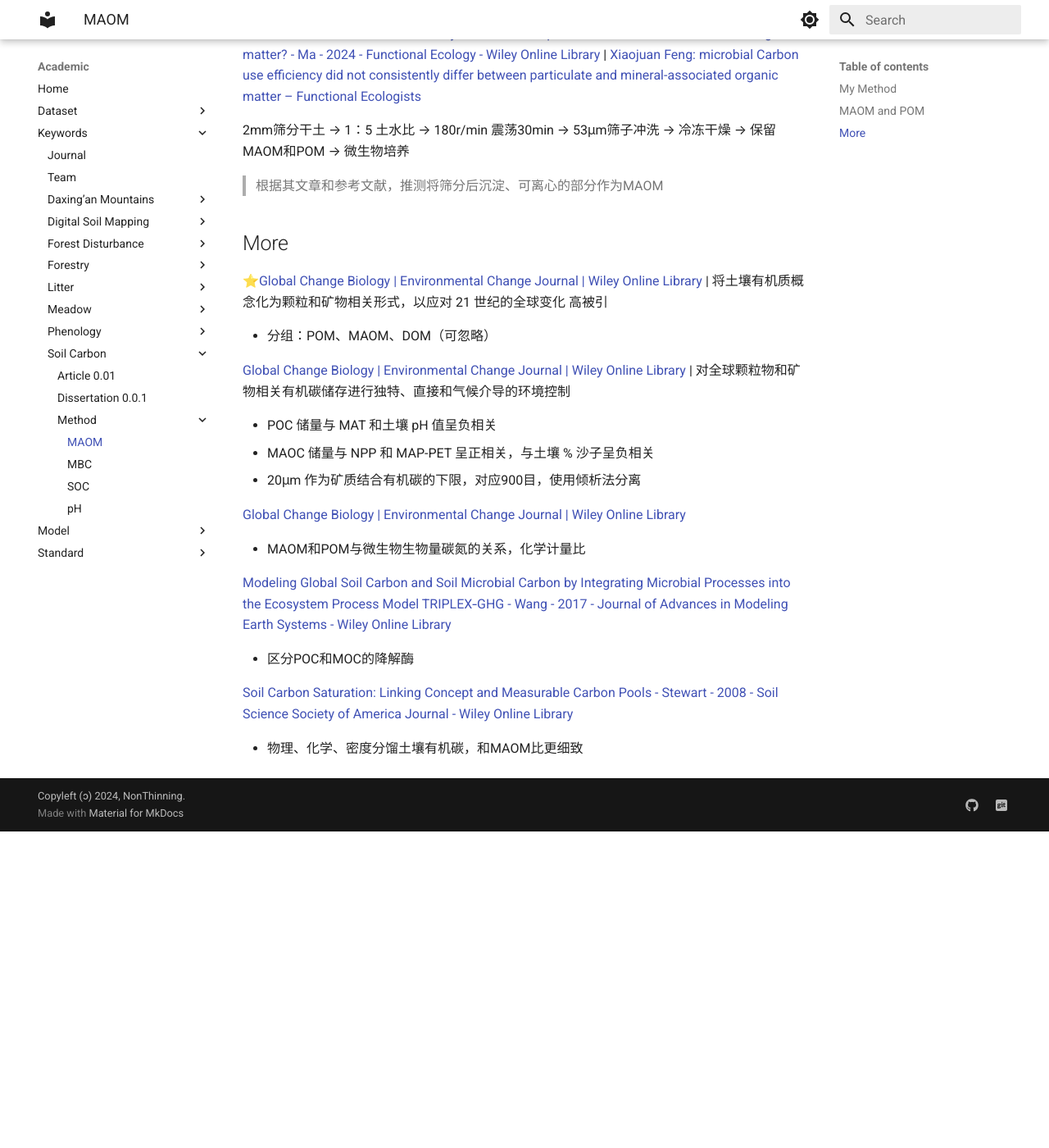
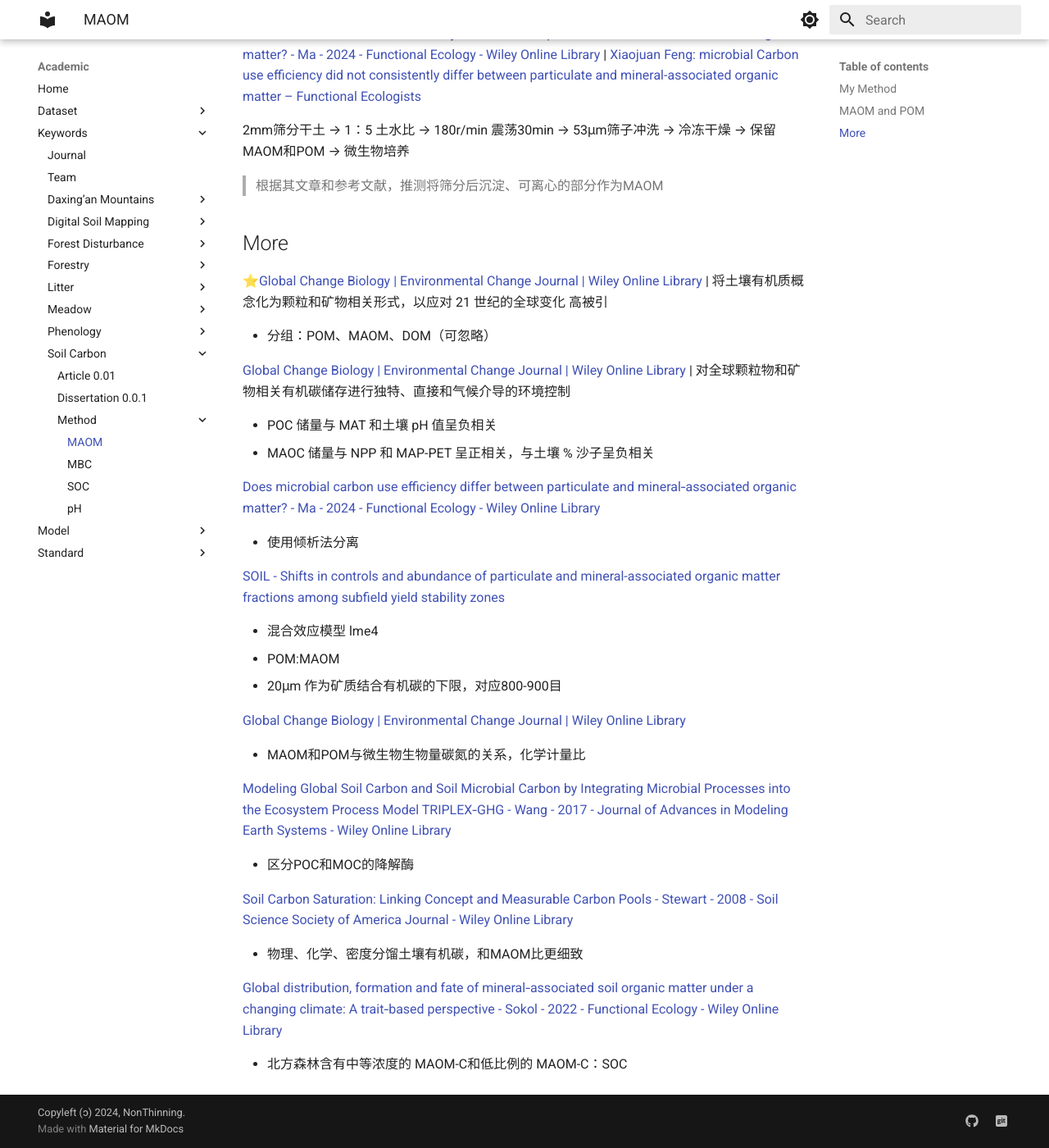
Before and after one commit to NonThinning/NonThinning.github.io, an MkDocs documentation site: the page built from docs/Academic/Keywords/Soil Carbon/Method/MAOM.md, in a window 1280 px wide and 1400 px high, scrolled down 1408 px. Shown: the whole window at 82% size. Built offline with MkDocs 1.6.1 and Material for MkDocs 9.7.7, drawn with Linux system fonts in a browser that asks for light colours; before the commit the page ends 2422 px from its top, so only the background shows below that.

Commit message:
docs update

```diff
--- a/docs/Academic/Keywords/Soil Carbon/Method/MAOM.md
+++ b/docs/Academic/Keywords/Soil Carbon/Method/MAOM.md
@@ -55,7 +55,16 @@
 
 - POC 储量与 MAT 和土壤 pH 值呈负相关
 - MAOC 储量与 NPP 和 MAP-PET 呈正相关，与土壤 % 沙子呈负相关
-- 20μm 作为矿质结合有机碳的下限，对应900目，使用倾析法分离
+
+[Does microbial carbon use efficiency differ between particulate and mineral‐associated organic matter? - Ma - 2024 - Functional Ecology - Wiley Online Library](https://besjournals.onlinelibrary.wiley.com/doi/full/10.1111/1365-2435.14569)
+
+- 使用倾析法分离
+
+[SOIL - Shifts in controls and abundance of particulate and mineral-associated organic matter fractions among subfield yield stability zones](https://soil.copernicus.org/articles/10/307/2024/)
+
+- 混合效应模型 lme4
+- POM:MAOM
+- 20μm 作为矿质结合有机碳的下限，对应800-900目
 
 [Global Change Biology | Environmental Change Journal | Wiley Online Library](https://onlinelibrary.wiley.com/doi/10.1111/gcb.17092)
 
@@ -68,3 +77,7 @@
 [Soil Carbon Saturation: Linking Concept and Measurable Carbon Pools - Stewart - 2008 - Soil Science Society of America Journal - Wiley Online Library](https://acsess.onlinelibrary.wiley.com/doi/10.2136/sssaj2007.0104)
 
 - 物理、化学、密度分馏土壤有机碳，和MAOM比更细致
+
+[Global distribution, formation and fate of mineral‐associated soil organic matter under a changing climate: A trait‐based perspective - Sokol - 2022 - Functional Ecology - Wiley Online Library](https://besjournals.onlinelibrary.wiley.com/doi/10.1111/1365-2435.14040)
+
+- 北方森林含有中等浓度的 MAOM-C和低比例的 MAOM-C：SOC
```
